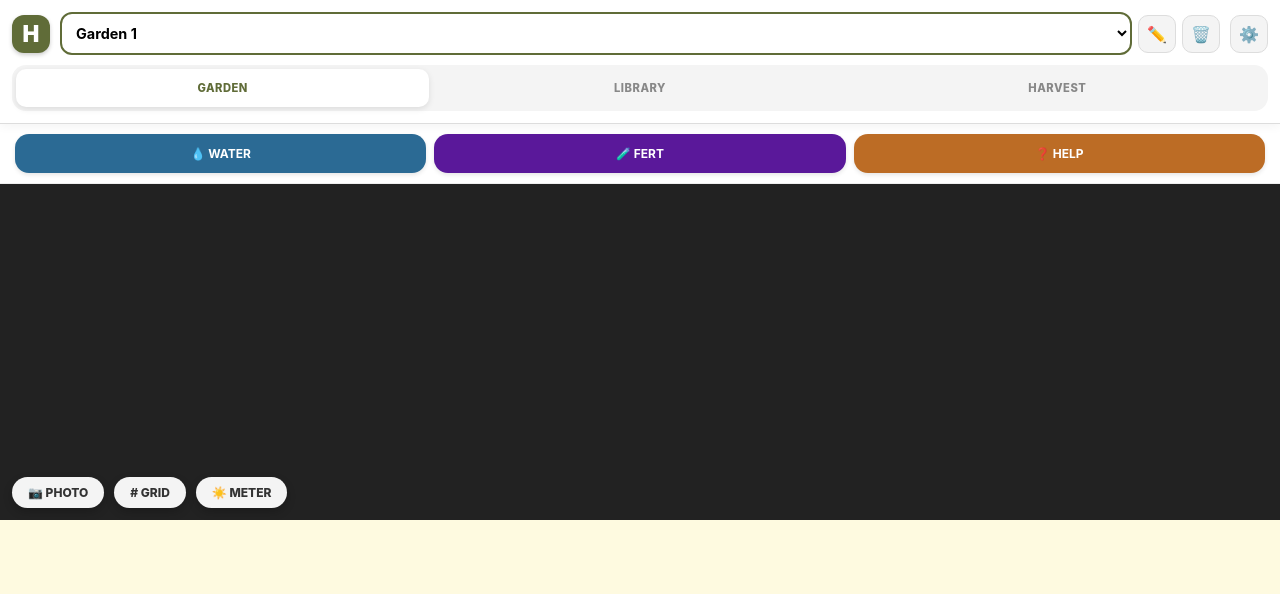
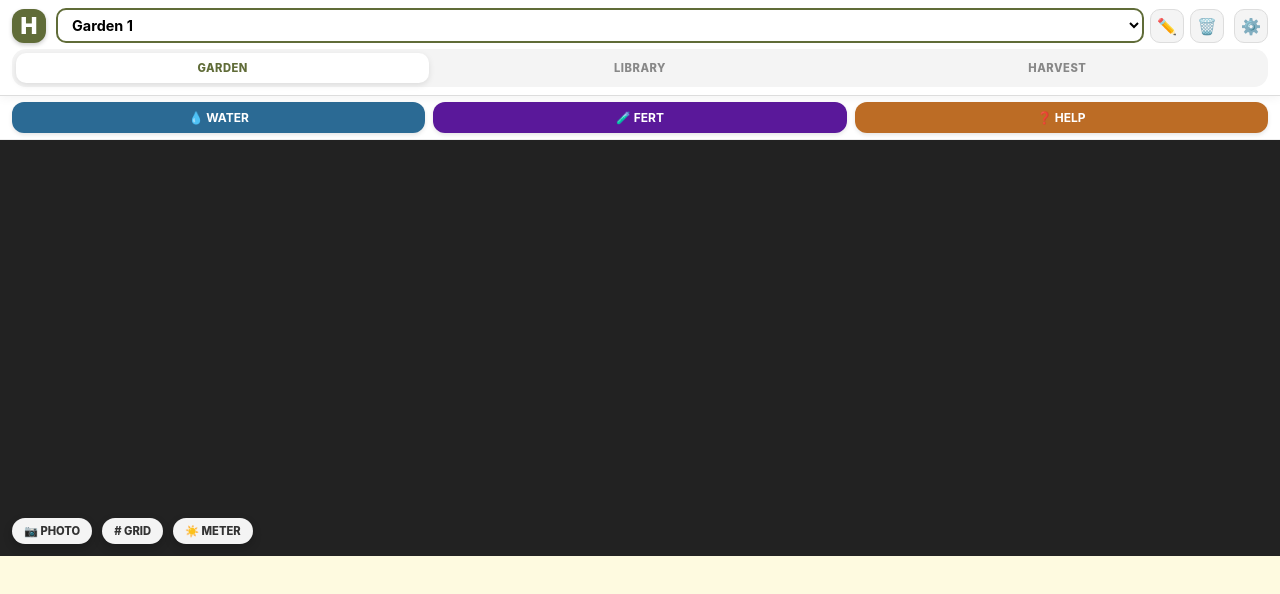
Before and after one commit to hubberex/Hubbegarden, a plain HTML site: page index.html in a window 1280 px wide. Drawn offline with Linux system fonts and the light colour scheme.

Commit message:
Add files via upload

```diff
--- a/index.html
+++ b/index.html
@@ -3,7 +3,7 @@
 <head>
 <meta charset="UTF-8">
 <meta name="viewport" content="width=device-width, initial-scale=1.0, maximum-scale=1.0, user-scalable=no, viewport-fit=cover">
-<title>Hubbe Pro: Lockdown Build v2.8</title>
+<title>Hubbe Garden</title>
 <style>
 :root {
     --olive: #606C38; --dark: #283618; --cream: #FEFAE0; --rust: #BC6C25;
@@ -13,19 +13,19 @@
 * { box-sizing: border-box; -webkit-tap-highlight-color: transparent; font-family: -apple-system, BlinkMacSystemFont, "Segoe UI", Roboto, Helvetica, Arial, sans-serif; }
 body { margin: 0; height: 100dvh; display: flex; flex-direction: column; background: var(--cream); overflow: hidden; padding-top: env(safe-area-inset-top); color: #333; }
 
-header { background: var(--white); padding: 12px; border-bottom: 1px solid #ddd; z-index: 2000; box-shadow: 0 2px 10px rgba(0,0,0,0.05); }
-.header-top { display: flex; align-items: center; justify-content: space-between; gap: 10px; margin-bottom: 10px; }
-.logo { width: 38px; height: 38px; background: var(--olive); color: white; border-radius: 12px; display: flex; align-items: center; justify-content: center; font-weight: 900; font-size: 1.4rem; flex-shrink: 0; box-shadow: 0 2px 4px rgba(0,0,0,0.2); }
+header { background: var(--white); padding: 8px 12px; border-bottom: 1px solid #ddd; z-index: 2000; box-shadow: 0 2px 10px rgba(0,0,0,0.05); }
+.header-top { display: flex; align-items: center; justify-content: space-between; gap: 10px; margin-bottom: 6px; }
+.logo { width: 34px; height: 34px; background: var(--olive); color: white; border-radius: 12px; display: flex; align-items: center; justify-content: center; font-weight: 900; font-size: 1.4rem; flex-shrink: 0; box-shadow: 0 2px 4px rgba(0,0,0,0.2); }
 .room-controls { flex: 1; display: flex; align-items: center; gap: 6px; }
-.room-selector { flex: 1; padding: 10px; border-radius: 12px; border: 2px solid var(--olive); font-weight: bold; background: #fff; font-size: 0.9rem; outline: none; }
-.room-btn { background: var(--gray); border: 1px solid #ddd; border-radius: 10px; width: 38px; height: 38px; display: flex; align-items: center; justify-content: center; font-size: 1rem; cursor: pointer; transition: 0.2s; }
+.room-selector { flex: 1; padding: 6px 10px; border-radius: 10px; border: 2px solid var(--olive); font-weight: bold; background: #fff; font-size: 0.9rem; outline: none; }
+.room-btn { background: var(--gray); border: 1px solid #ddd; border-radius: 10px; width: 34px; height: 34px; display: flex; align-items: center; justify-content: center; font-size: 1rem; cursor: pointer; transition: 0.2s; }
 .room-btn:active { transform: scale(0.9); background: #e0e0e0; }
 
 .nav-bar { display: flex; background: var(--gray); padding: 4px; border-radius: 14px; gap: 4px; }
-.nav-tab { flex: 1; border: none; padding: 12px 5px; border-radius: 10px; font-weight: 800; color: #888; background: none; text-transform: uppercase; font-size: 0.7rem; letter-spacing: 0.5px; transition: 0.3s; }
+.nav-tab { flex: 1; border: none; padding: 8px 5px; border-radius: 10px; font-weight: 800; color: #888; background: none; text-transform: uppercase; font-size: 0.7rem; letter-spacing: 0.5px; transition: 0.3s; }
 .nav-tab.active { background: white; color: var(--olive); box-shadow: 0 2px 6px rgba(0,0,0,0.1); }
 
-#canvas-container { height: 42vh; background: #222; position: relative; overflow: hidden; display: flex; align-items: center; justify-content: center; touch-action: none; flex-shrink: 0; }
+#canvas-container { height: 52vh; background: #222; position: relative; overflow: hidden; display: flex; align-items: center; justify-content: center; touch-action: none; flex-shrink: 0; }
 #garden-img { max-width: 100%; max-height: 100%; object-fit: contain; pointer-events: none; z-index: 100; opacity: 0.9; }
 #grid-svg { position: absolute; inset: 0; pointer-events: none; z-index: 600; width: 100%; height: 100%; display: none; }
 #grid-svg.active { display: block; }
@@ -36,10 +36,10 @@ header { background: var(--white); padding: 12px; border-bottom: 1px solid #ddd;
 .view { flex: 1; display: none; overflow-y: auto; padding-bottom: 40px; -webkit-overflow-scrolling: touch; }
 .view.active { display: flex; flex-direction: column; }
 
-.care-toolbar { display: flex; gap: 8px; padding: 10px 15px; background: var(--white); border-bottom: 1px solid #eee; }
-.care-btn { flex: 1; border: none; border-radius: 14px; padding: 12px; color: white; font-weight: bold; font-size: 0.75rem; display: flex; align-items: center; justify-content: center; gap: 5px; box-shadow: 0 2px 4px rgba(0,0,0,0.1); }
+.care-toolbar { display: flex; gap: 8px; padding: 6px 12px; background: var(--white); border-bottom: 1px solid #eee; }
+.care-btn { flex: 1; border: none; border-radius: 12px; padding: 8px; color: white; font-weight: bold; font-size: 0.75rem; display: flex; align-items: center; justify-content: center; gap: 5px; box-shadow: 0 2px 4px rgba(0,0,0,0.1); }
 
-.overlay-btn { background: rgba(255, 255, 255, 0.95); color: #333; border: none; padding: 8px 16px; border-radius: 16px; font-weight: 800; font-size: 0.75rem; box-shadow: 0 4px 10px rgba(0,0,0,0.2); cursor: pointer; transition: 0.2s; display: flex; align-items: center; gap: 6px; }
+.overlay-btn { background: rgba(255, 255, 255, 0.95); color: #333; border: none; padding: 6px 12px; border-radius: 14px; font-weight: 800; font-size: 0.7rem; box-shadow: 0 4px 10px rgba(0,0,0,0.2); cursor: pointer; transition: 0.2s; display: flex; align-items: center; gap: 4px; }
 .overlay-btn:active { transform: scale(0.95); background: #eee; }
 
 .item-card { background: white; padding: 12px; border-radius: 18px; margin: 8px 15px; display: flex; align-items: center; gap: 15px; border: 1px solid #eee; box-shadow: 0 3px 8px rgba(0,0,0,0.04); transition: 0.2s; }
@@ -256,7 +256,6 @@ let curSun = 'med', curWater = 'med';
 
 let selectedColor = "rgba(45, 106, 79, 0.7)", selectedRGB = "45, 106, 79", selectedAlpha = 0.7;
 
-// --- NEW LIGHT METER VARIABLES ---
 let cameraStream = null;
 let lightLoopId = null;
 
@@ -514,8 +513,6 @@ function importData(input) {
     reader.readAsText(input.files[0]);
 }
 
-// --- NEW LIGHT METER FUNCTIONS ---
-
 function startLightMeter() {
     openMod('lightModal');
     const video = document.getElementById('cameraFeed');
@@ -550,7 +547,6 @@ function processLightFrame() {
         return;
     }
 
-    // Scale down massively for performance. We just need the average color.
     canvas.width = 64;
     canvas.height = 64;
     const ctx = canvas.getContext('2d', { willReadFrequently: true });
@@ -566,8 +562,6 @@ function processLightFrame() {
         const r = data[i];
         const g = data[i + 1];
         const b = data[i + 2];
-
-        // Luminance math Y = 0.299R + 0.587G + 0.114B
         const luminance = (0.299 * r) + (0.587 * g) + (0.114 * b);
         totalLuminance += luminance;
     }
```
